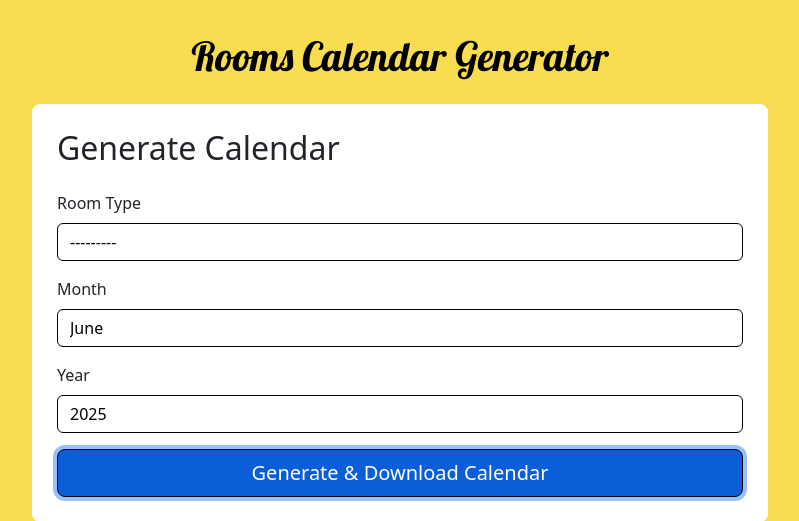
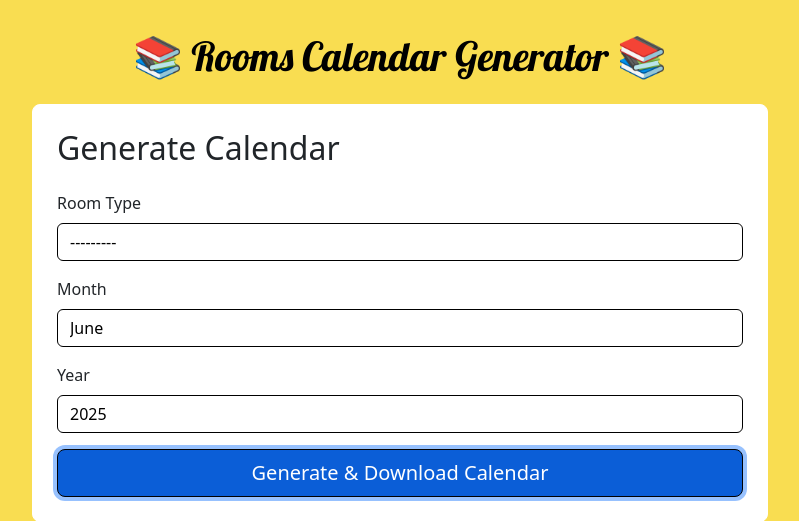
Before and after one commit to TunafishTiger/RoomsCalendar, a Django app: page / in a window 1280 px wide. Shown: the top 521 px of the page, without its empty margins (240-1039 px from the left). Run offline with Django 5.2, Linux system fonts and the light colour scheme; parts of the project's set-up code (start-up, migrations or seed data) failed here and were passed over.

Commit message:
Start Django.

```diff
--- a/templates/base.html
+++ b/templates/base.html
@@ -97,7 +97,7 @@
 <div class="container">
     <div class="row justify-content-center">
         <div class="col-md-8">
-            <h1 class="text-center mb-4">Rooms Calendar Generator</h1>
+            <h1 class="text-center mb-4">📚 Rooms Calendar Generator 📚</h1>
 
             {% if messages %}
             <div class="messages">
```
